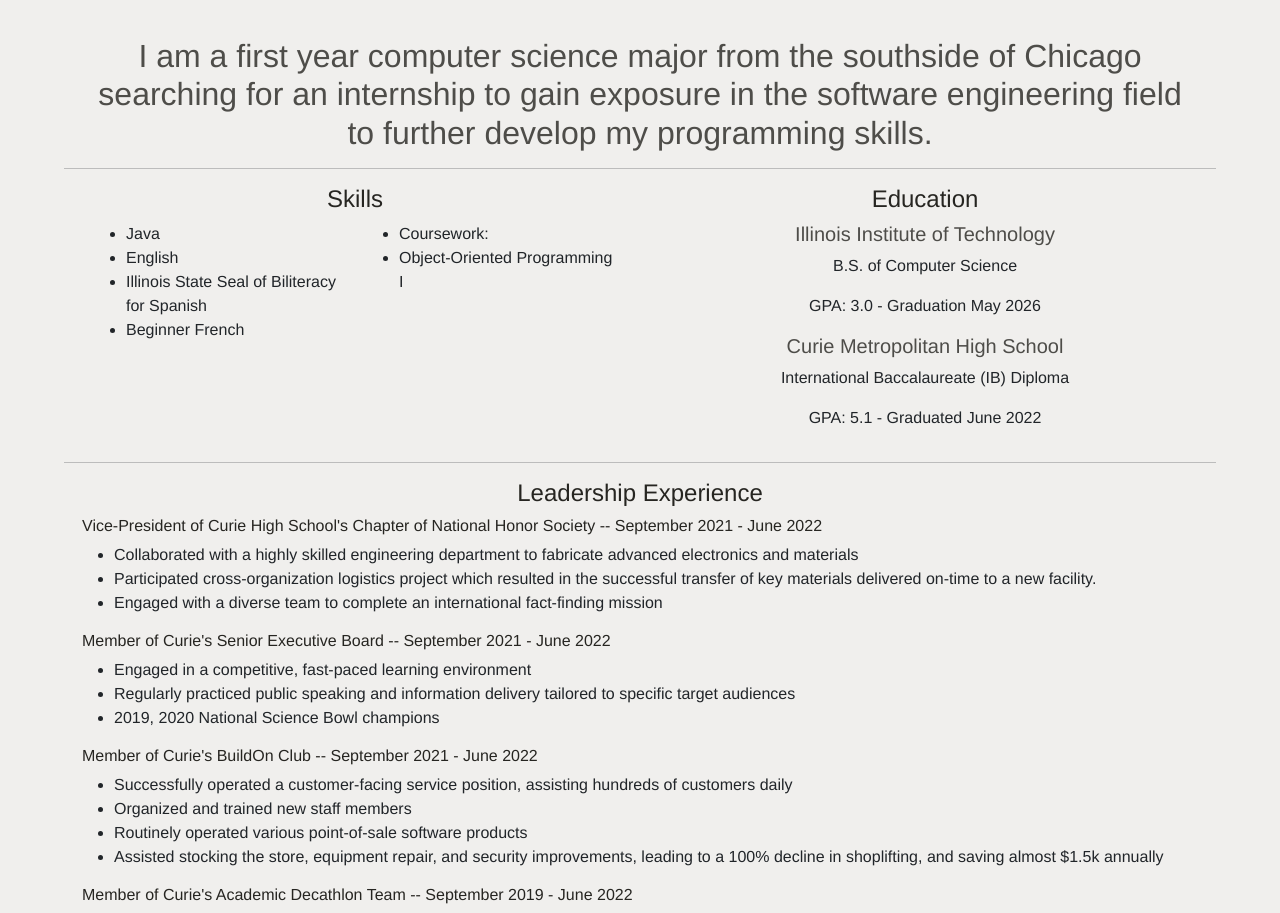
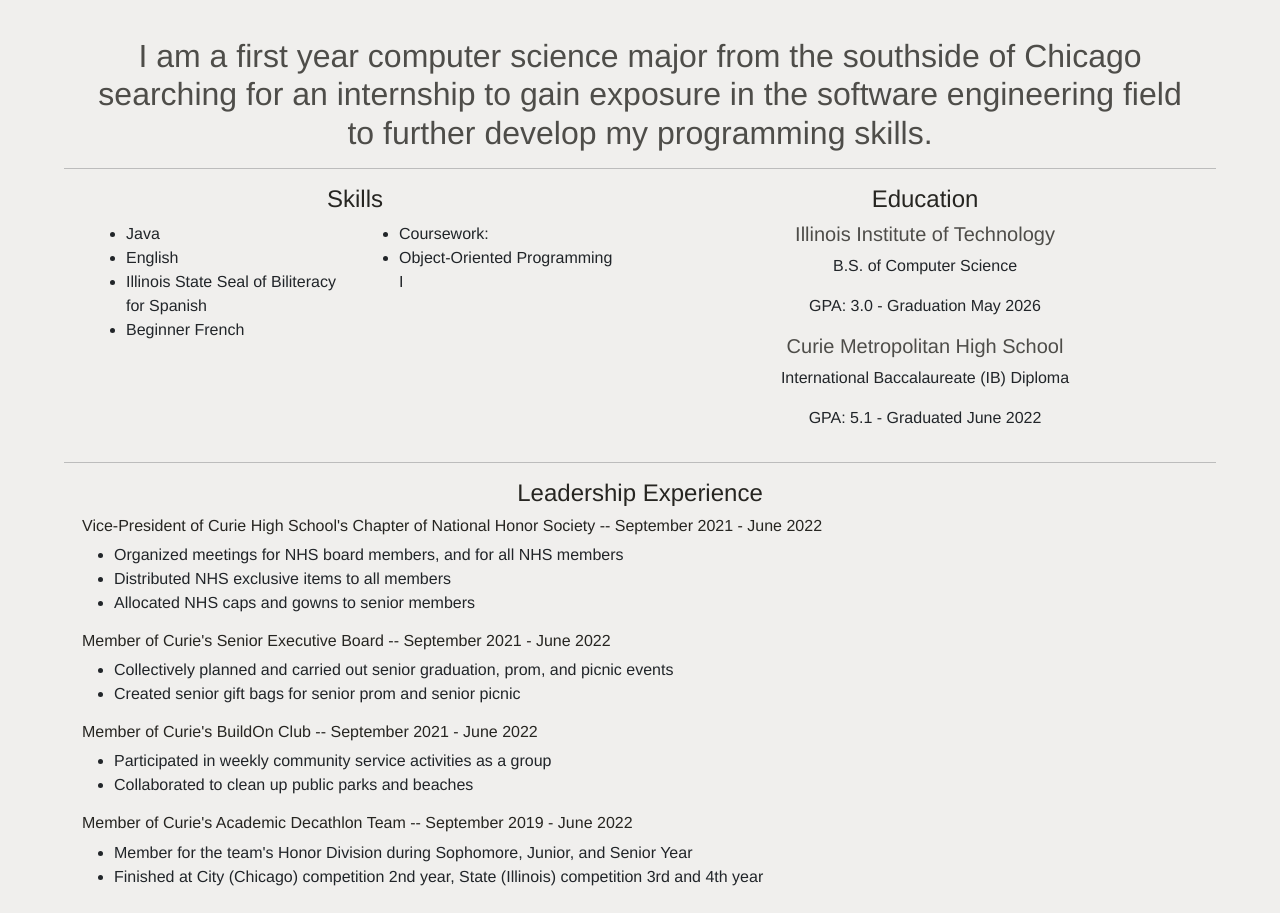
Before and after one commit to dhernandez22/Denny-Hernandez-Resume, a plain HTML site: page index.html in a window 1280 px wide. Shown: the part 107-1020 px from the top of the page. Drawn offline with nearby package versions, Linux system fonts and the light colour scheme.

Commit message:
Updated experience details

```diff
--- a/index.html
+++ b/index.html
@@ -60,27 +60,28 @@
         <h4 class="text-center">Leadership Experience</h4>
         <h6>Vice-President of Curie High School's Chapter of National Honor Society -- September 2021 - June 2022</h6>
         <ul>
-            <li>Collaborated with a highly skilled engineering department to fabricate advanced electronics and materials</li>
-            <li>Participated cross-organization logistics project which resulted in the successful transfer of key materials delivered on-time to a new facility.</li>
-            <li>Engaged with a diverse team to complete an international fact-finding mission</li>
+            <li>Organized meetings for NHS board members, and for all NHS members</li>
+            <li>Distributed NHS exclusive items to all members</li>
+            <li>Allocated NHS caps and gowns to senior members</li>
         </ul>
 
         <h6>Member of Curie's Senior Executive Board -- September 2021 - June 2022</h6>
         <ul>
-            <li>Engaged in a competitive, fast-paced learning environment</li>
-            <li>Regularly practiced public speaking and information delivery tailored to specific target audiences</li>
-            <li>2019, 2020 National Science Bowl champions</li>
+            <li>Collectively planned and carried out senior graduation, prom, and picnic events</li>
+            <li>Created senior gift bags for senior prom and senior picnic</li>
         </ul>
 
         <h6>Member of Curie's BuildOn Club -- September 2021 - June 2022</h6>
         <ul>
-            <li>Successfully operated a customer-facing service position, assisting hundreds of customers daily</li>
-            <li>Organized and trained new staff members</li>
-            <li>Routinely operated various point-of-sale software products</li>
-            <li>Assisted stocking the store, equipment repair, and security improvements, leading to a 100% decline in shoplifting, and saving almost $1.5k annually</li>
+            <li>Participated in weekly community service activities as a group</li>
+            <li>Collaborated to clean up public parks and beaches</li>
         </ul>
 
         <h6>Member of Curie's Academic Decathlon Team -- September 2019 - June 2022</h6>
+        <ul>
+            <li>Member for the team's Honor Division during Sophomore, Junior, and Senior Year</li>
+            <li>Finished at City (Chicago) competition 2nd year, State (Illinois) competition 3rd and 4th year</li>
+        </ul>
     </div>
 
 </body>
```
